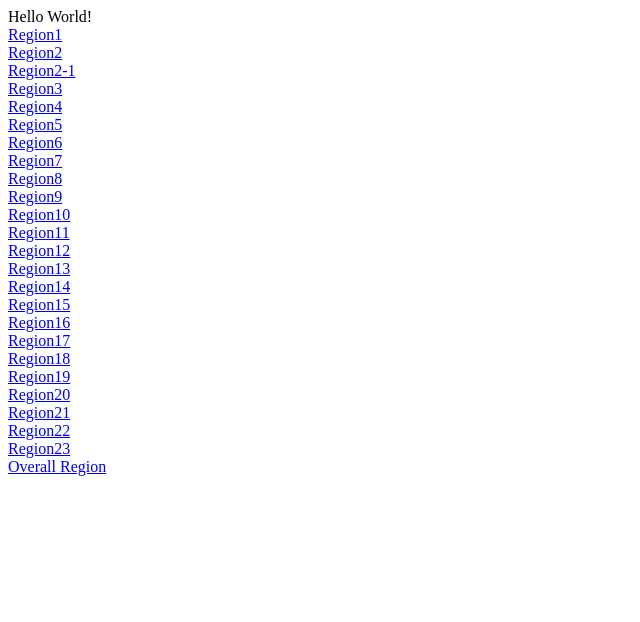
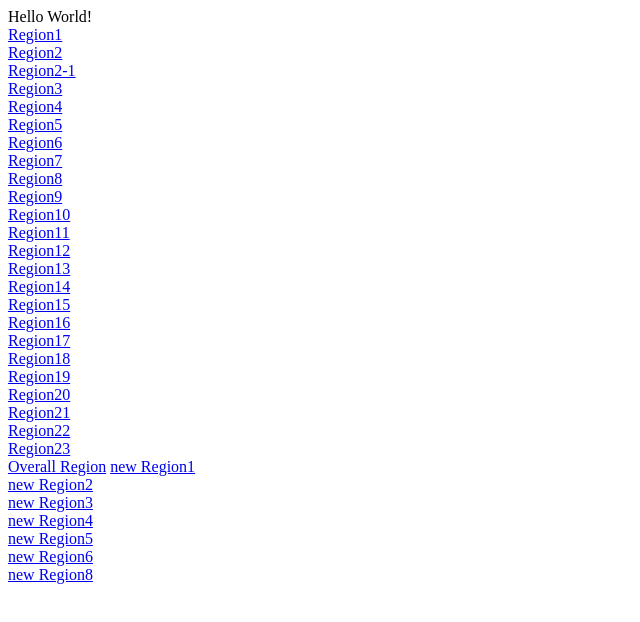
Before and after one commit to noahleft/Regional-Case, a plain HTML site: page docs/index.html in a window 1280 px wide. Shown: the whole page, without its empty margins (0-640 px from the left). Drawn offline with Linux system fonts and the light colour scheme.

Commit message:
Update index.html

```diff
--- a/docs/index.html
+++ b/docs/index.html
@@ -51,4 +51,21 @@
 
 <br>
 <a href="./regions/region_all.html">Overall Region</a>
+
+
+<a href="./raw/region1/region1.html">new Region1</a>
+<br>
+<a href="./raw/region2/region2.html">new Region2</a>
+<br>
+<a href="./raw/region3/region3.html">new Region3</a>
+<br>
+<a href="./raw/region4/region4.html">new Region4</a>
+<br>
+<a href="./raw/region5/region5.html">new Region5</a>
+<br>
+<a href="./raw/region6/region6.html">new Region6</a>
+<br>
+<a href="./raw/region8/region8.html">new Region8</a>
+<br>
+
 </html>
```
